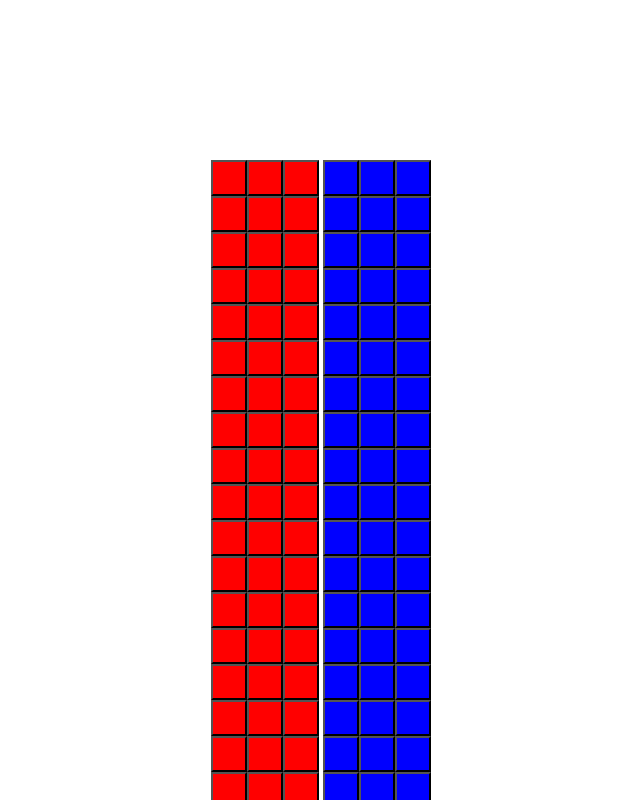
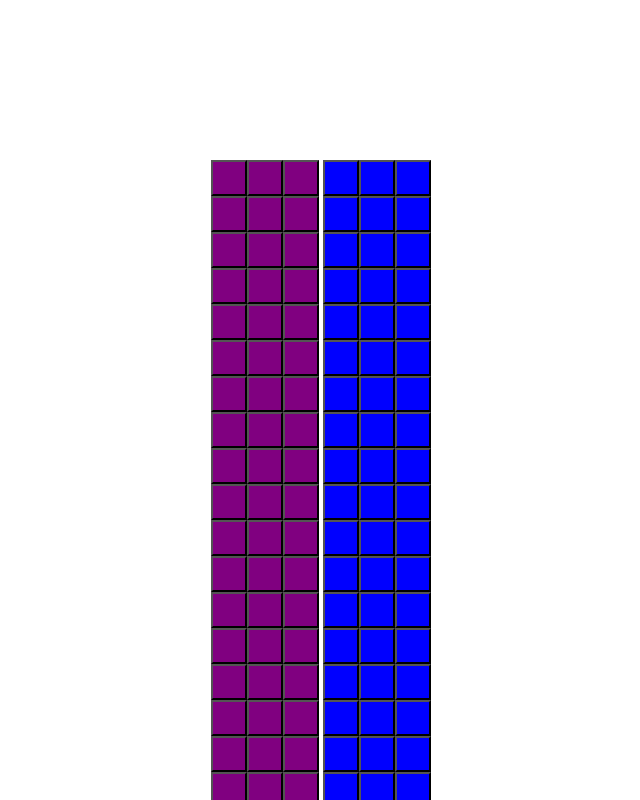
Before and after one commit to MortalChris/Battleship-Project, a website built with webpack: page dist/index.html in a window 1280 px wide. Shown: the top 800 px of the page, without its empty margins (317-957 px from the left). Built offline with nearby package versions, Linux system fonts and the light colour scheme.

Commit message:
Change red to purple, increment id of boardpieces

```diff
--- a/src/gameboard.js
+++ b/src/gameboard.js
@@ -3,6 +3,7 @@ function gameBoardCreation(){
         const player1Board = document.getElementById('player1-board');
             const boardPiece1 = document.createElement("button");
             boardPiece1.className = "player1-board-piece";
+            boardPiece1.id = "boardPiece1-" + i;
             player1Board.appendChild(boardPiece1);
     }
 
@@ -10,6 +11,7 @@ function gameBoardCreation(){
         const player2Board = document.getElementById('player2-board');
             const boardPiece2 = document.createElement("button");
             boardPiece2.className = "player2-board-piece";
+            boardPiece2.id = "boardPiece2-" + i;
             player2Board.appendChild(boardPiece2);
     }
 };
--- a/src/style.css
+++ b/src/style.css
@@ -24,7 +24,7 @@
     padding: 1rem;
 }
 .player1-board-piece{
-    background-color: red;
+    background-color: purple;
 }
 .player2-board-piece{
     background-color: blue;
```
Also changed, not shown: dist/main.js.
